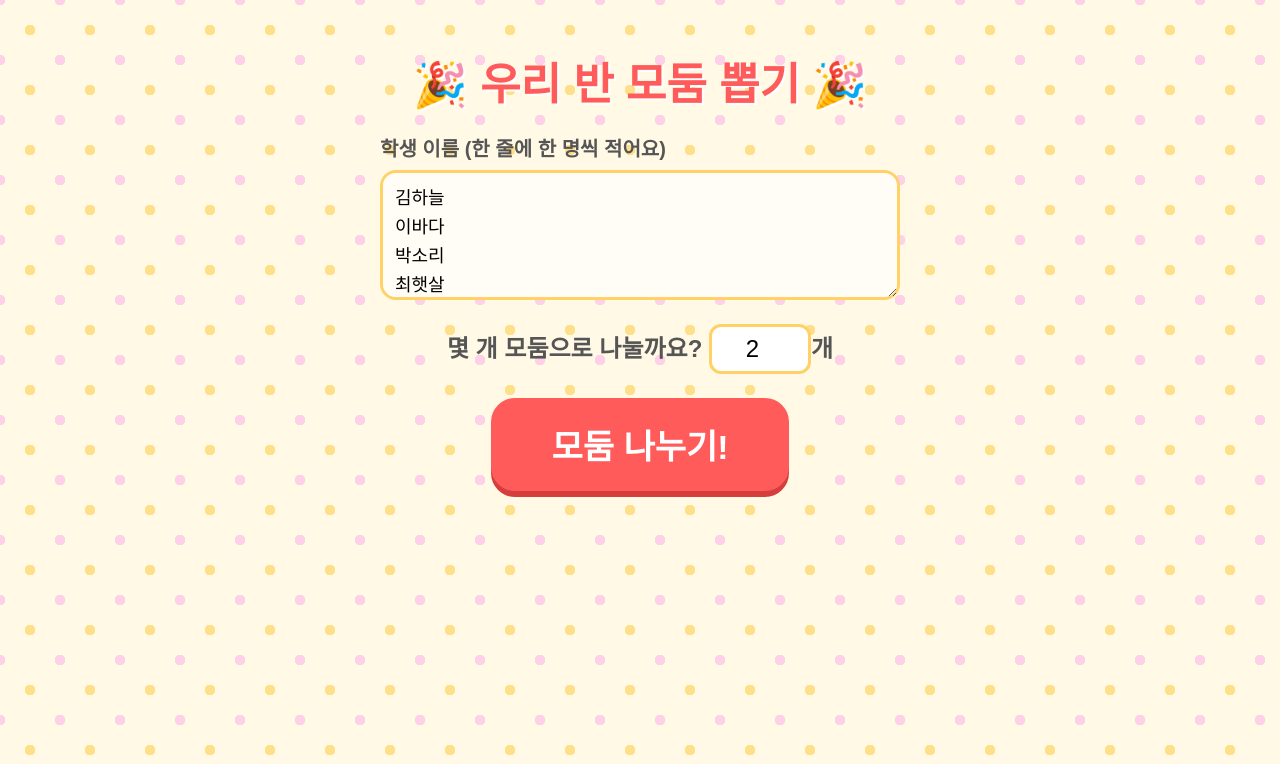
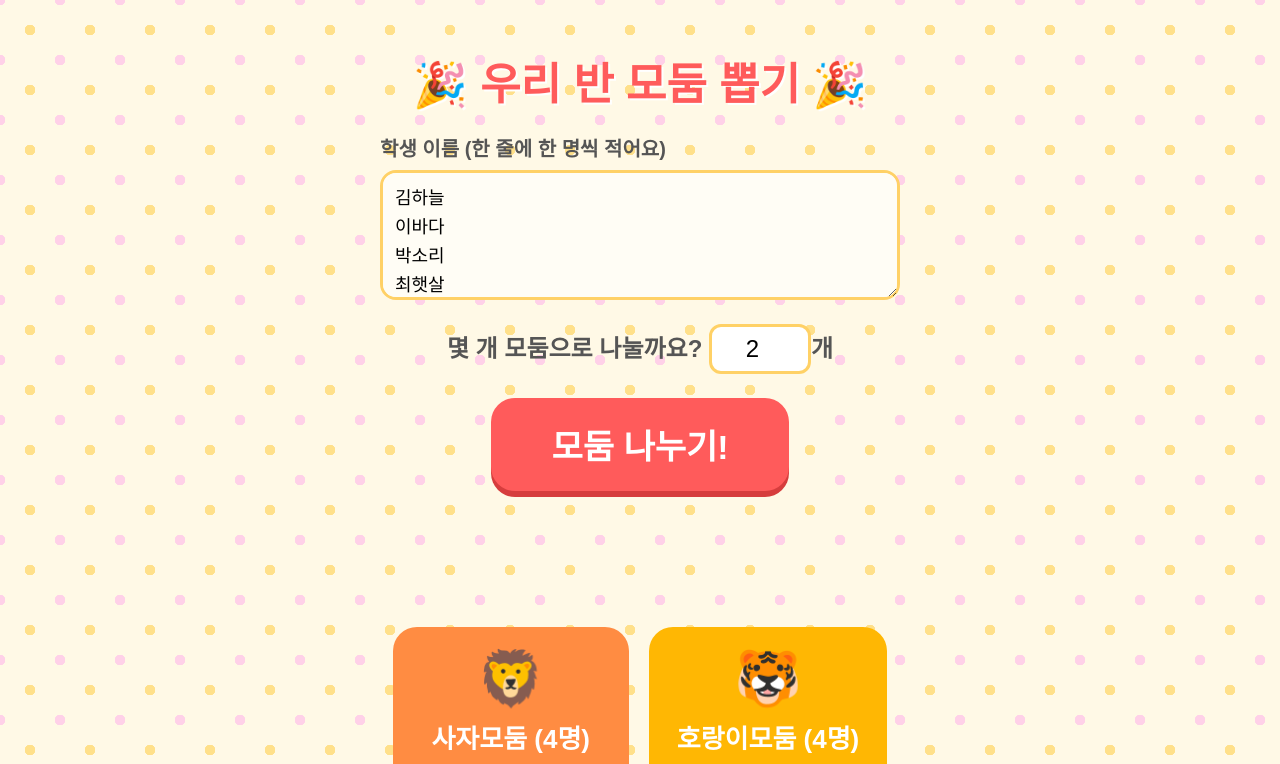
Before and after one commit to woriduri177/test, a plain HTML site: page index.html in a window 1280 px wide. Both pictures are taken after a click on the button "모둠 나누기!". Shown: the top 764 px of the page. Drawn offline with Linux system fonts and the light colour scheme.

Commit message:
Add files via upload

```diff
--- a/index.html
+++ b/index.html
@@ -141,4 +141,68 @@
         return;
       }
 
-      // 이전
+      // 이전 결과는 지우고, 버튼은 잠시 못 누르게 막습니다.
+      var result = document.getElementById("result");
+      var shuffleBox = document.getElementById("shuffleBox");
+      var button = document.getElementById("drawButton");
+      result.innerHTML = "";
+      button.disabled = true;
+
+      // === 1단계: 이름이 빠르게 바뀌며 섞이는 애니메이션 (약 1.5초) ===
+      var shuffleTimes = 15;   // 이름이 몇 번 바뀔지
+      var count = 0;
+      var shuffleTimer = setInterval(function() {
+        // 이름 중 하나를 무작위로 골라 큰 글씨로 보여줍니다.
+        var pick = students[Math.floor(Math.random() * students.length)];
+        shuffleBox.textContent = "🎲 " + pick + " 🎲";
+        count++;
+
+        if (count >= shuffleTimes) {
+          clearInterval(shuffleTimer);      // 섞기 멈춤
+          shuffleBox.textContent = "";      // 큰 글씨칸 비우기
+          revealGroups(students, groupCount, result);  // 2단계로 넘어감
+        }
+      }, 100);  // 0.1초마다 이름 바꾸기 (15번 = 약 1.5초)
+
+      // === 2단계: 진짜로 모둠을 나눠 카드로 하나씩 보여주기 ===
+      function revealGroups(students, groupCount, result) {
+        // 이름을 무작위로 섞습니다. (피셔-예이츠 방식)
+        for (var s = students.length - 1; s > 0; s--) {
+          var r = Math.floor(Math.random() * (s + 1));
+          var temp = students[s];
+          students[s] = students[r];
+          students[r] = temp;
+        }
+
+        // 빈 모둠 상자를 만들고 골고루 나눠 담습니다.
+        var groups = [];
+        for (var g = 0; g < groupCount; g++) { groups.push([]); }
+        for (var j = 0; j < students.length; j++) {
+          groups[j % groupCount].push(students[j]);
+        }
+
+        // 카드를 0.4초 간격으로 하나씩 나타나게 합니다.
+        var k = 0;
+        var revealTimer = setInterval(function() {
+          var theme = themes[k % themes.length];
+          var card = document.createElement("div");
+          card.className = "group-card";
+          card.style.backgroundColor = theme.color;
+          card.innerHTML =
+            "<div class='emoji'>" + theme.emoji + "</div>" +
+            "<h2>" + theme.name + " (" + groups[k].length + "명)</h2>" +
+            "<p>" + groups[k].join("<br>") + "</p>";
+          result.appendChild(card);
+
+          k++;
+          if (k >= groups.length) {
+            clearInterval(revealTimer);   // 카드를 다 보여주면 멈춤
+            button.disabled = false;      // 버튼 다시 누를 수 있게
+          }
+        }, 400);  // 0.4초마다 카드 한 장씩
+      }
+    }
+  </script>
+
+</body>
+</html>
```
